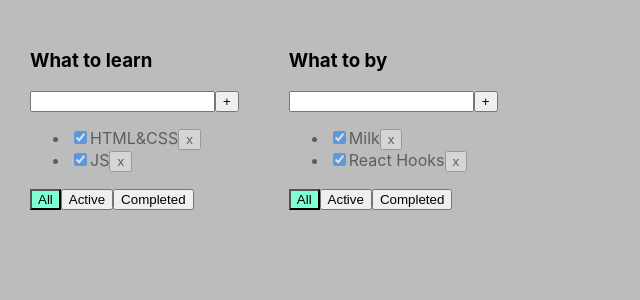
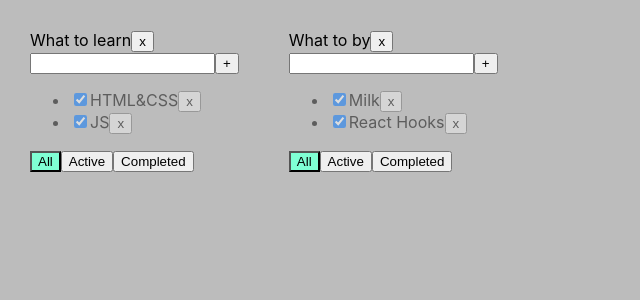
Before and after one commit to SlavaShensev/Todo_TS, a React (Create React App) app: page / in a window 1280 px wide. Shown: the top 300 px of the page, without its empty margins (0-640 px from the left). Built offline with nearby package versions, Linux system fonts and the light colour scheme.

Commit message:
5-(all)_done

```diff
--- a/src/App.tsx
+++ b/src/App.tsx
@@ -1,5 +1,5 @@
 import React, {useState} from "react";
-import Todolist from "./component/ToDo";
+import Todolist, {TasksType} from "./component/ToDo";
 import './App.css';
 import {v1} from "uuid";
 
@@ -9,12 +9,16 @@ export type TodoList = {
     title: string
     filter: ValueFilterType
 }
+
+type TasksStateType = {
+    [key: string]: Array<TasksType>
+}
 const App = () => {
 
     const todoList1 = v1()
     const todoList2 = v1()
 
-    const [todoLists, setTodoList] = useState<Array<TodoList>>([
+    const [todoLists, setTodoLists] = useState<Array<TodoList>>([
         {
             id: todoList1,
             title: 'What to learn',
@@ -27,7 +31,7 @@ const App = () => {
         }
     ])
 
-    const [tasks, setTasks] = useState({
+    const [tasks, setTasks] = useState<TasksStateType>({
         [todoList1]: [
             {id: v1(), title: 'HTML&CSS', isDone: true},
             {id: v1(), title: 'JS', isDone: true},
@@ -42,7 +46,7 @@ const App = () => {
         const todoList = todoLists.find(tl => tl.id === todoListID)
         if (todoList) {
             todoList.filter = value
-            setTodoList([...todoLists])
+            setTodoLists([...todoLists])
         }
     }
     const removeTask = (id: string, todoListID: string) => {
@@ -78,6 +82,13 @@ const App = () => {
         //засетаем в стейт копию обьекта, что бы React отреагировал перерисовкой
         setTasks({...tasks})
     }
+    const removeTodoList = (id: string) => {
+        //засунем в ситейт список тудулистов, id - не равны, который нужно выкинуть
+        setTodoLists(todoLists.filter(tl => tl.id != id))
+        //удалим таски для этого тудулиста, где отдельно таски
+        delete tasks[id]
+        setTasks({...tasks})
+    }
     return <div className='App'>
         {
             todoLists.map(tl => {
@@ -100,6 +111,7 @@ const App = () => {
                                  addTask={addTask}
                                  changeStatus={changeStatus}
                                  filter={tl.filter}
+                                 removeTodoList={removeTodoList}
                 />
             })
         }
--- a/src/component/ToDo.tsx
+++ b/src/component/ToDo.tsx
@@ -1,7 +1,7 @@
 import React, {useState, ChangeEvent} from "react";
 import {ValueFilterType} from "../App";
 
-type TasksType = {
+export type TasksType = {
     id: string
     title: string
     isDone: boolean
@@ -16,6 +16,7 @@ type TodoListPropsType = {
     addTask: (title: string, todoListID: string) => void
     changeStatus: (id: string, isDone: boolean, todoListID: string) => void
     filter: string
+    removeTodoList: (id: string) => void
 }
 
 const Todolist = (props: TodoListPropsType) => {
@@ -49,7 +50,11 @@ const Todolist = (props: TodoListPropsType) => {
     }
     return <div>
         <div>
-            <h3> {props.title} </h3>
+            {props.title}
+            <button onClick={() => {
+                props.removeTodoList(props.id)
+            }}>x
+            </button>
         </div>
         <div>
             <input value={title}
```
